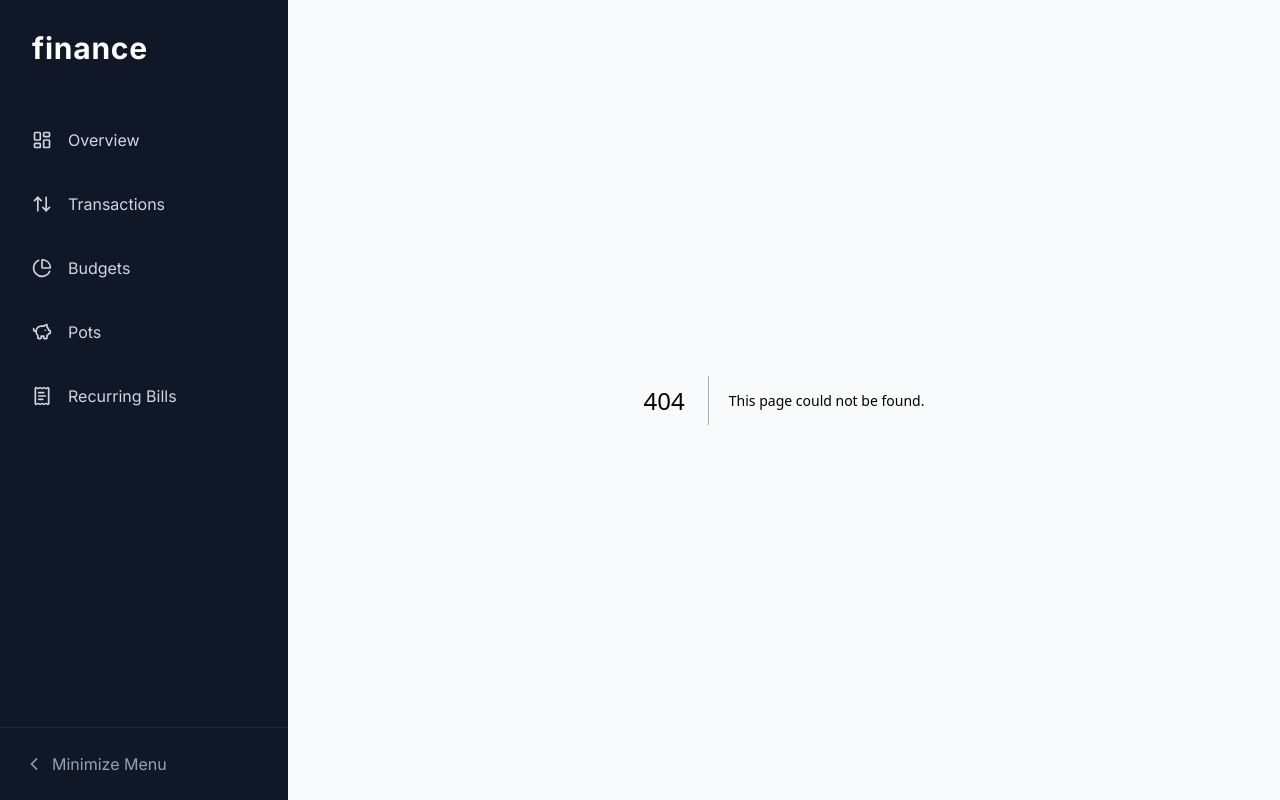
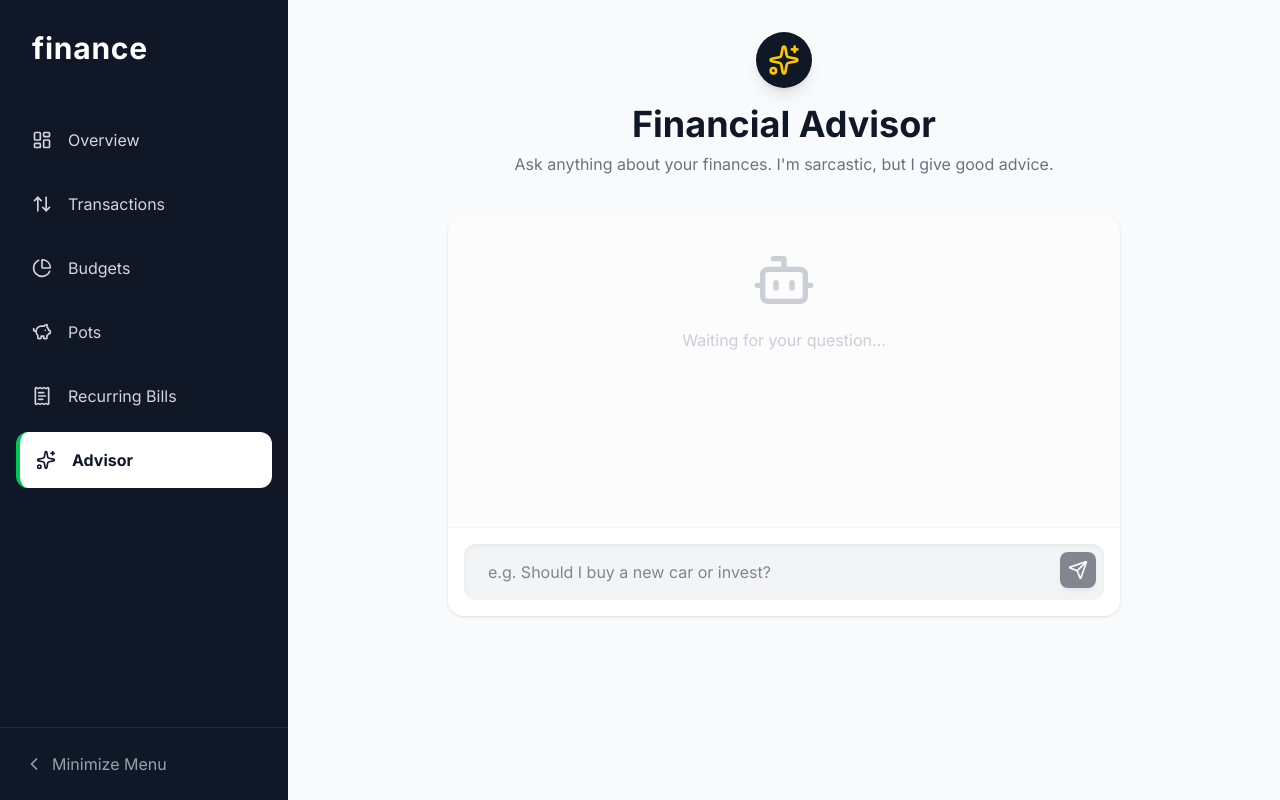
Before and after one commit to williampgdias/finance-app, a Next.js app in the folder frontend/: page /advisor in a window 1280 px wide. Before the commit this address had no page. Built offline with nearby package versions, Linux system fonts and the light colour scheme.

Commit message:
feat: add AI advisor page and update system language to English

```diff
--- /dev/null
+++ b/frontend/app/advisor/page.tsx
@@ -0,0 +1,121 @@
+/* eslint-disable react/no-unescaped-entities */
+'use client';
+
+import { useState } from 'react';
+import axios from 'axios';
+import { Sparkles, Send, Loader2, Bot } from 'lucide-react';
+
+export default function AdvisorPage() {
+    const [question, setQuestion] = useState('');
+    const [answer, setAnswer] = useState('');
+    const [loading, setLoading] = useState(false);
+    const [error, setError] = useState('');
+
+    const handleAskAi = async (e: React.FormEvent) => {
+        e.preventDefault();
+        if (!question.trim()) return;
+
+        setLoading(true);
+        setError('');
+        setAnswer('');
+
+        try {
+            const response = await axios.post('http://localhost/api/ai/ask', {
+                question: question,
+            });
+
+            setAnswer(response.data.message);
+        } catch (err) {
+            console.error(err);
+            // Error message in English
+            setError('Sorry, my brain is a bit slow today. Please try again.');
+        } finally {
+            setLoading(false);
+        }
+    };
+
+    return (
+        <main className="min-h-screen bg-gray-50 p-8 pb-20 flex flex-col items-center">
+            {/* Header */}
+            <div className="text-center mb-10 max-w-2xl">
+                <div className="inline-flex items-center justify-center p-3 bg-gray-900 rounded-full mb-4 shadow-lg">
+                    <Sparkles className="text-yellow-400" size={32} />
+                </div>
+                <h1 className="text-4xl font-bold text-gray-900 mb-2">
+                    Financial Advisor
+                </h1>
+                <p className="text-gray-500">
+                    Ask anything about your finances. I'm sarcastic, but I give
+                    good advice.
+                </p>
+            </div>
+
+            {/* Chat Area */}
+            <div className="w-full max-w-2xl bg-white rounded-2xl shadow-sm overflow-hidden min-h-[400px] flex flex-col">
+                {/* Answer Display Area */}
+                <div className="flex-1 p-8 bg-gray-50/50 overflow-y-auto">
+                    {!answer && !loading && !error && (
+                        <div className="h-full flex flex-col items-center justify-center text-gray-400 opacity-50">
+                            <Bot size={64} className="mb-4" />
+                            <p>Waiting for your question...</p>
+                        </div>
+                    )}
+
+                    {loading && (
+                        <div className="flex items-center justify-center h-full gap-3 text-gray-500 animate-pulse">
+                            <Loader2 className="animate-spin" />
+                            <p>Consulting the financial stars...</p>
+                        </div>
+                    )}
+
+                    {answer && (
+                        <div className="animate-in fade-in slide-in-from-bottom-4 duration-500">
+                            <div className="flex gap-4">
+                                <div className="min-w-[40px] h-10 rounded-full bg-gray-900 flex items-center justify-center mt-1">
+                                    <Sparkles
+                                        className="text-yellow-400"
+                                        size={20}
+                                    />
+                                </div>
+                                <div className="bg-white p-6 rounded-2xl rounded-tl-none shadow-sm border border-gray-100 text-gray-800 leading-relaxed whitespace-pre-line">
+                                    {answer}
+                                </div>
+                            </div>
+                        </div>
+                    )}
+
+                    {error && (
+                        <div className="p-4 bg-red-50 text-red-600 rounded-xl border border-red-100 text-center">
+                            {error}
+                        </div>
+                    )}
+                </div>
+
+                {/* Input Area */}
+                <div className="p-4 bg-white border-t border-gray-100">
+                    <form onSubmit={handleAskAi} className="relative">
+                        <input
+                            type="text"
+                            value={question}
+                            onChange={(e) => setQuestion(e.target.value)}
+                            placeholder="e.g. Should I buy a new car or invest?"
+                            className="w-full bg-gray-100 text-gray-900 rounded-xl py-4 pl-6 pr-16 focus:outline-none focus:ring-2 focus:ring-gray-900 focus:bg-white transition-all shadow-inner"
+                            disabled={loading}
+                        />
+                        <button
+                            type="submit"
+                            disabled={loading || !question.trim()}
+                            className="absolute right-2 top-2 p-2 bg-gray-900 text-white rounded-lg hover:bg-gray-800 disabled:opacity-50 disabled:cursor-not-allowed transition-colors shadow-md"
+                        >
+                            {loading ? (
+                                <Loader2 className="animate-spin" size={20} />
+                            ) : (
+                                <Send size={20} />
+                            )}
+                        </button>
+                    </form>
+                </div>
+            </div>
+        </main>
+    );
+}
--- a/frontend/components/Sidebar.tsx
+++ b/frontend/components/Sidebar.tsx
@@ -11,13 +11,13 @@ import {
     ReceiptText,
     ChevronLeft,
     ChevronRight,
+    Sparkles,
 } from 'lucide-react';
 
 export default function Sidebar() {
     const pathname = usePathname();
     const [isMinimized, setIsMinimized] = useState(false);
 
-    // Removi o isMobile pois vamos usar CSS puro para o layout agora
     // eslint-disable-next-line @typescript-eslint/no-unused-vars
     const [isMobile, setIsMobile] = useState(false);
 
@@ -46,6 +46,11 @@ export default function Sidebar() {
             name: 'Recurring Bills',
             href: '/recurring-bills',
             icon: ReceiptText,
+        },
+        {
+            name: 'Advisor',
+            href: '/advisor',
+            icon: Sparkles,
         },
     ];
 
```
Also changed, not shown: 1 other file (tests, documents, lock files or other folders).
